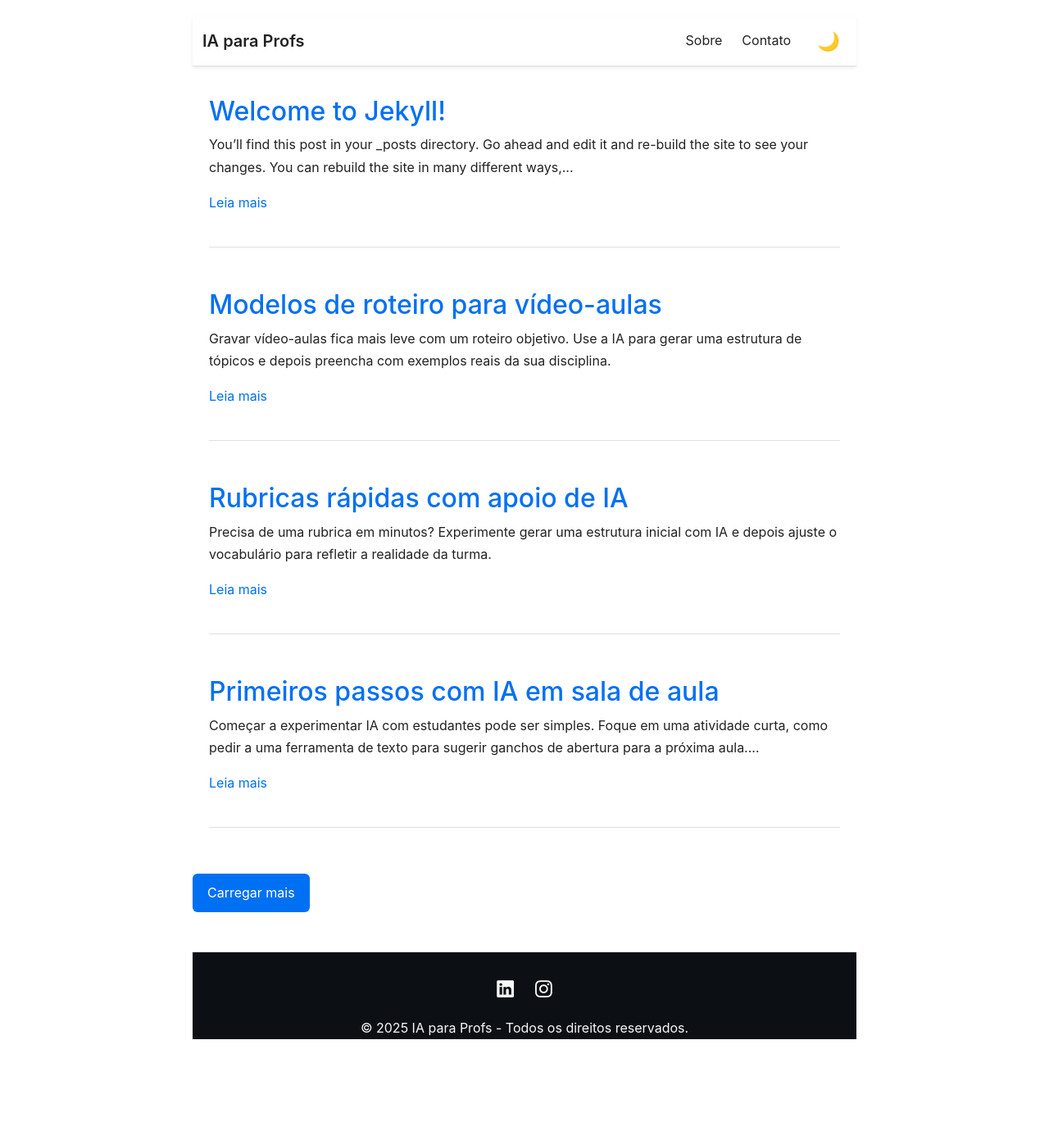
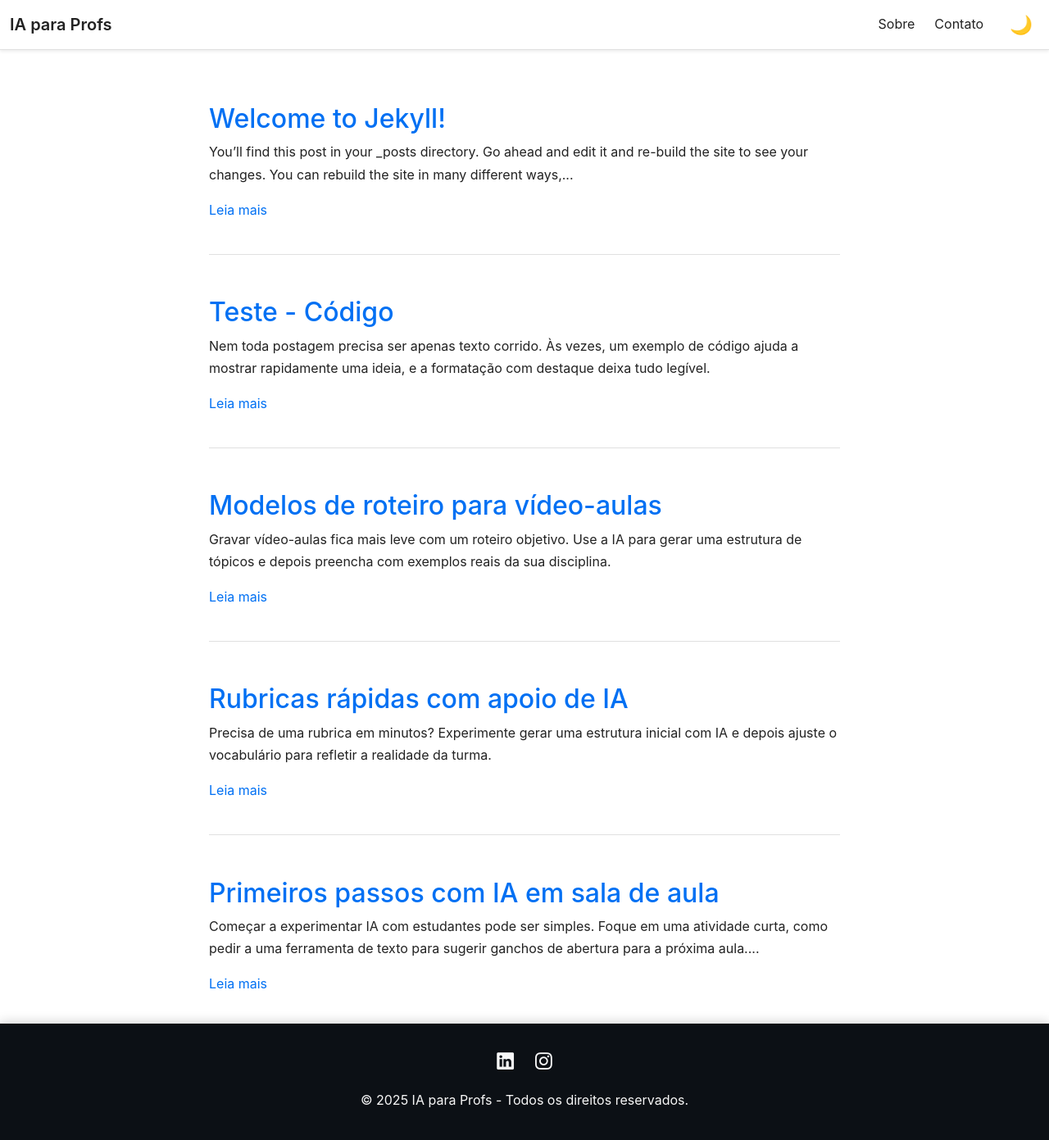
Before and after one commit to iaparaprofs/site, a Jekyll site: the page built from index.markdown, in a window 1280 px wide and 1400 px high. Shown: the top 1391 px of the window at 82% size. Built offline with Jekyll 4.4.1, drawn with Linux system fonts in a browser that asks for light colours.

Commit message:
Make layout full width and add code sample post

````diff
--- /dev/null
+++ b/_posts/2025-04-10-teste-codigo.md
@@ -0,0 +1,23 @@
+---
+layout: default
+title: "Teste - Código"
+date: 2025-04-10 10:00:00 +0000
+categories: demonstracao
+---
+
+Nem toda postagem precisa ser apenas texto corrido. Às vezes, um exemplo de código ajuda a mostrar rapidamente uma ideia, e a formatação com destaque deixa tudo legível.
+
+```python
+from datetime import datetime
+
+
+def formata_data_br(data):
+    """Recebe um datetime e devolve a data no padrão brasileiro."""
+    return data.strftime("%d/%m/%Y")
+
+
+hoje = datetime.now()
+print(f"Hoje é {formata_data_br(hoje)}")
+```
+
+Para casos menores, você também pode usar `code inline` para nomear funções ou variáveis sem quebrar a leitura.
--- a/assets/main.css
+++ b/assets/main.css
@@ -11,7 +11,7 @@ body {
   font-family: "Inter", Arial, sans-serif;
   max-width: 850px;
   margin: auto;
-  padding: 20px 20px 40px;
+  padding: 90px 20px 140px;
   line-height: 1.7;
   color: var(--text);
   background: var(--bg);
@@ -57,11 +57,14 @@ a:active {
 /* ===== HEADER ===== */
 .site-header {
   width: 100%;
-  position: sticky;
+  position: fixed;
   top: 0;
+  left: 0;
+  right: 0;
   z-index: 1030;
   background: var(--bg) !important;
   border-bottom: 1px solid var(--border);
+  box-shadow: 0 2px 12px rgba(0, 0, 0, 0.05);
 }
 
 .navbar-brand,
@@ -129,14 +132,24 @@ button {
 }
 button:hover { background: #0059c0; }
 
+#load-more-btn {
+  display: block;
+  margin: 1rem auto 0;
+}
+
 /* ===== FOOTER ===== */
 footer {
   border-top: 1px solid var(--border);
   text-align: center;
-  margin-top: 3rem;
-  padding: 1.75rem 1.25rem 0;
+  padding: 1.75rem 1.25rem;
   background: #0c1015;
   color: #f7f7f7;
+  position: fixed;
+  left: 0;
+  right: 0;
+  bottom: 0;
+  width: 100%;
+  box-shadow: 0 -2px 12px rgba(0, 0, 0, 0.15);
 }
 
 footer .social-icons {
@@ -153,3 +166,32 @@ footer .social-icons a {
 footer .social-icons a:hover {
   color: #d8e6ff;
 }
+
+/* ===== CODE BLOCKS ===== */
+pre,
+code {
+  font-family: "Fira Code", "SFMono-Regular", Menlo, Monaco, Consolas, "Liberation Mono", "Courier New", monospace;
+}
+
+pre {
+  background: #0f172a;
+  color: #e2e8f0;
+  padding: 16px;
+  border-radius: 10px;
+  overflow-x: auto;
+  border: 1px solid #1e293b;
+}
+
+pre code {
+  background: transparent;
+  color: inherit;
+  padding: 0;
+}
+
+code:not(pre code) {
+  background: #f3f4f6;
+  color: #111827;
+  padding: 2px 6px;
+  border-radius: 4px;
+  border: 1px solid #e5e7eb;
+}
````
